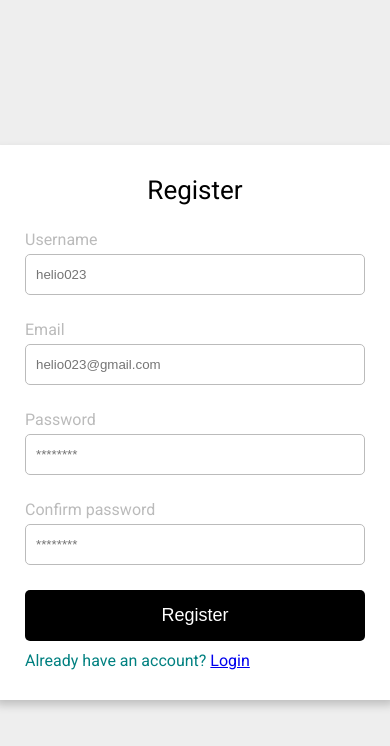
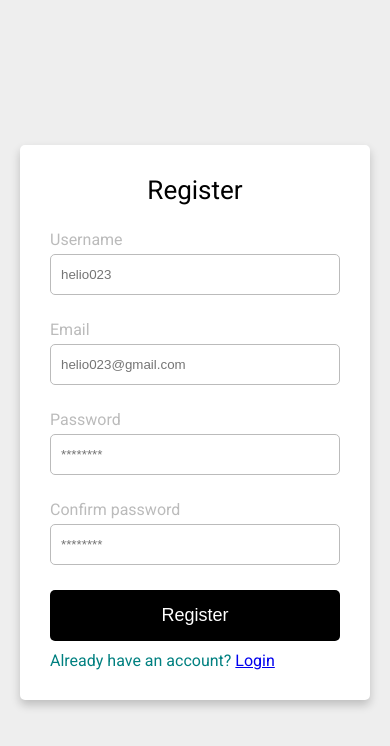
Before and after one commit to Helio023/node-react-advanced-auth, a React (Create React App) app in the folder client/: page /register in a window 390 px wide. Shown: the top 746 px of the page. Built offline with nearby package versions, Linux system fonts and the light colour scheme.

Commit message:
Responsiveness added

```diff
--- a/client/src/App.tsx
+++ b/client/src/App.tsx
@@ -16,6 +16,11 @@ const Container = styled.div`
   align-items: center;
   justify-content: center;
   flex-direction: column;
+  padding: 50px;
+
+  @media only screen and (max-width: 450px) {
+    padding: 20px;
+  }
 `;
 
 const App = () => {
--- a/client/src/core/components/ForgetPassword.tsx
+++ b/client/src/core/components/ForgetPassword.tsx
@@ -7,7 +7,8 @@ import { useState } from 'react';
 
 //Styles
 const Form = styled.form`
-  width: 400px;
+  /* width: 400px; */
+  max-width: 400px;
   border-radius: 5px;
   background-color: #fff;
   box-shadow: 0 5px 10px rgba(0, 0, 0, 0.2);
--- a/client/src/core/components/Login.tsx
+++ b/client/src/core/components/Login.tsx
@@ -7,7 +7,8 @@ import { useNavigate } from 'react-router-dom';
 
 //Styles
 const Form = styled.form`
-  width: 400px;
+  max-width: 400px;
+  /* width: 400px; */
   border-radius: 5px;
   background-color: #fff;
   box-shadow: 0 5px 10px rgba(0, 0, 0, 0.2);
--- a/client/src/core/components/Register.tsx
+++ b/client/src/core/components/Register.tsx
@@ -7,7 +7,8 @@ import { useNavigate } from 'react-router-dom';
 
 //Styles
 const Form = styled.form`
-  width: 400px;
+  /* width: 400px; */
+  max-width: 400px;
   border-radius: 5px;
   background-color: #fff;
   box-shadow: 0 5px 10px rgba(0, 0, 0, 0.2);
--- a/client/src/core/components/ResetPassword.tsx
+++ b/client/src/core/components/ResetPassword.tsx
@@ -7,7 +7,8 @@ import { useNavigate, useParams } from 'react-router-dom';
 
 //Styles
 const Form = styled.form`
-  width: 400px;
+  /* width: 400px; */
+  max-width: 400px;
   border-radius: 5px;
   background-color: #fff;
   box-shadow: 0 5px 10px rgba(0, 0, 0, 0.2);
--- a/client/src/core/pages/Home.tsx
+++ b/client/src/core/pages/Home.tsx
@@ -4,6 +4,10 @@ import { useNavigate } from 'react-router-dom';
 const Container = styled.div``;
 const Header = styled.h1`
   font-size: 36px;
+
+  @media only screen and (max-width: 450px) {
+    font-size: 26px;
+  }
 `;
 
 const ButtonsGroup = styled.div`
```
